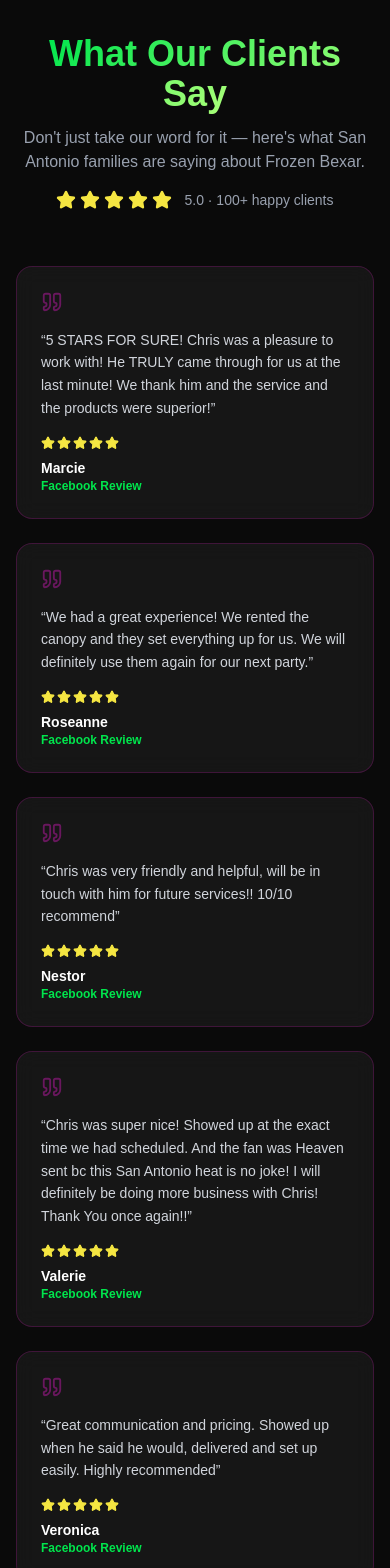
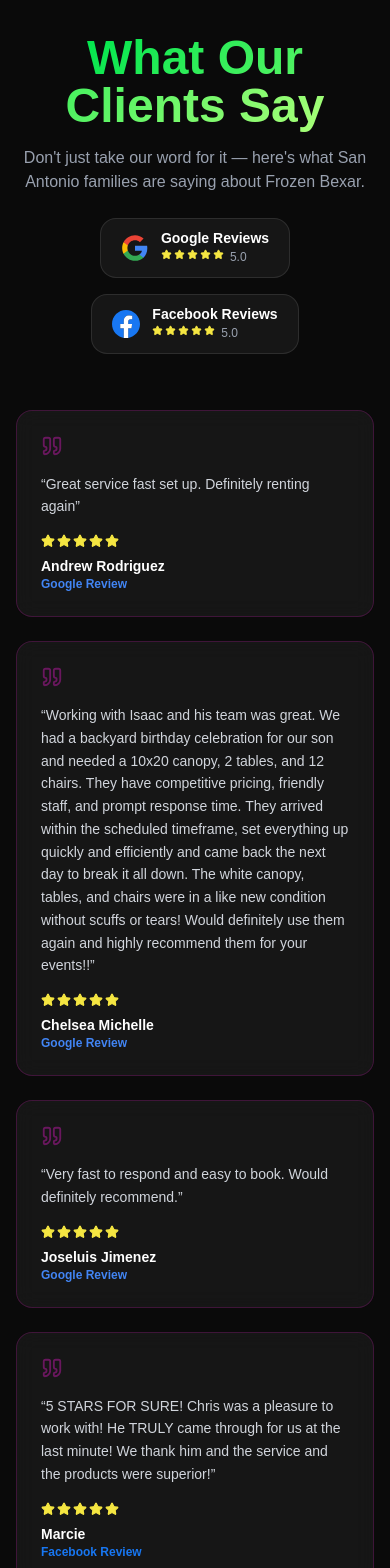
Before and after one commit to founderai/frozenbexar, a Next.js app: page / in a window 390 px wide. Shown: the part 5300-6868 px from the top of the page. Built offline with nearby package versions, Linux system fonts and the light colour scheme.

Commit message:
Add 3 Google reviews, platform badges with Google/Facebook logos, source labels on cards

```diff
--- a/app/page.tsx
+++ b/app/page.tsx
@@ -14,52 +14,21 @@
   { icon: <PartyPopper size={32} className="text-[#00e64d]" />, name: "Full Event Packages", desc: "Bundle everything together and save — ask us about packages!" },
 ];
 
+const GOOGLE_URL = "https://www.google.com/search?q=frozen+bexar+reviews";
+
 const reviews = [
-  {
-    name: "Marcie",
-    rating: 5,
-    text: "5 STARS FOR SURE! Chris was a pleasure to work with! He TRULY came through for us at the last minute! We thank him and the service and the products were superior!",
-  },
-  {
-    name: "Roseanne",
-    rating: 5,
-    text: "We had a great experience! We rented the canopy and they set everything up for us. We will definitely use them again for our next party.",
-  },
-  {
-    name: "Nestor",
-    rating: 5,
-    text: "Chris was very friendly and helpful, will be in touch with him for future services!! 10/10 recommend",
-  },
-  {
-    name: "Valerie",
-    rating: 5,
-    text: "Chris was super nice! Showed up at the exact time we had scheduled. And the fan was Heaven sent bc this San Antonio heat is no joke! I will definitely be doing more business with Chris! Thank You once again!!",
-  },
-  {
-    name: "Veronica",
-    rating: 5,
-    text: "Great communication and pricing. Showed up when he said he would, delivered and set up easily. Highly recommended",
-  },
-  {
-    name: "Serina",
-    rating: 5,
-    text: "10/10 service! Quick to reply and fairly priced! We'll definitely be booking again for other events!",
-  },
-  {
-    name: "Tiffany",
-    rating: 5,
-    text: "Amazing service! Great communication - dropped off early & explained everything to make sure we were good to go for our daughter's birthday party, and then picked up the next day making the rental convenient and easy. It was great having the fan to keep our guest cool at our party in hot weather. Highly recommend!",
-  },
-  {
-    name: "Desiree",
-    rating: 5,
-    text: "Extremely easy use of the margarita machine! Chris was very professional on explaining step by step, which made the machine a hit at our event!! :)",
-  },
-  {
-    name: "Sabrina",
-    rating: 5,
-    text: "Margaritas were a big hit didn't expect to run out so fast. I contacted the seller and he saved the party by bringing more. Would highly recommend him and definitely use him again for future events.",
-  },
+  { name: "Andrew Rodriguez", rating: 5, source: "google", text: "Great service fast set up. Definitely renting again" },
+  { name: "Chelsea Michelle",  rating: 5, source: "google", text: "Working with Isaac and his team was great. We had a backyard birthday celebration for our son and needed a 10x20 canopy, 2 tables, and 12 chairs. They have competitive pricing, friendly staff, and prompt response time. They arrived within the scheduled timeframe, set everything up quickly and efficiently and came back the next day to break it all down. The white canopy, tables, and chairs were in a like new condition without scuffs or tears! Would definitely use them again and highly recommend them for your events!!" },
+  { name: "Joseluis Jimenez",  rating: 5, source: "google", text: "Very fast to respond and easy to book. Would definitely recommend." },
+  { name: "Marcie",   rating: 5, source: "facebook", text: "5 STARS FOR SURE! Chris was a pleasure to work with! He TRULY came through for us at the last minute! We thank him and the service and the products were superior!" },
+  { name: "Roseanne", rating: 5, source: "facebook", text: "We had a great experience! We rented the canopy and they set everything up for us. We will definitely use them again for our next party." },
+  { name: "Nestor",   rating: 5, source: "facebook", text: "Chris was very friendly and helpful, will be in touch with him for future services!! 10/10 recommend" },
+  { name: "Valerie",  rating: 5, source: "facebook", text: "Chris was super nice! Showed up at the exact time we had scheduled. And the fan was Heaven sent bc this San Antonio heat is no joke! I will definitely be doing more business with Chris! Thank You once again!!" },
+  { name: "Veronica", rating: 5, source: "facebook", text: "Great communication and pricing. Showed up when he said he would, delivered and set up easily. Highly recommended" },
+  { name: "Serina",   rating: 5, source: "facebook", text: "10/10 service! Quick to reply and fairly priced! We'll definitely be booking again for other events!" },
+  { name: "Tiffany",  rating: 5, source: "facebook", text: "Amazing service! Great communication - dropped off early & explained everything to make sure we were good to go for our daughter's birthday party, and then picked up the next day making the rental convenient and easy. It was great having the fan to keep our guest cool at our party in hot weather. Highly recommend!" },
+  { name: "Desiree",  rating: 5, source: "facebook", text: "Extremely easy use of the margarita machine! Chris was very professional on explaining step by step, which made the machine a hit at our event!! :)" },
+  { name: "Sabrina",  rating: 5, source: "facebook", text: "Margaritas were a big hit didn't expect to run out so fast. I contacted the seller and he saved the party by bringing more. Would highly recommend him and definitely use him again for future events." },
 ];
 
 const whyUs = [
@@ -265,15 +234,45 @@
       <section className="py-24 bg-[#0a0a0a]">
         <div className="max-w-7xl mx-auto px-4 sm:px-6 lg:px-8">
           <div className="text-center mb-14">
-            <h2 className="text-4xl font-black mb-3">
+            <h2 className="text-5xl sm:text-6xl font-black mb-4">
               <span style={{ background: "linear-gradient(135deg,#00e64d,#a8ff78)", WebkitBackgroundClip: "text", WebkitTextFillColor: "transparent" }}>
                 What Our Clients Say
               </span>
             </h2>
-            <p className="text-gray-400 max-w-xl mx-auto">Don&apos;t just take our word for it — here&apos;s what San Antonio families are saying about Frozen Bexar.</p>
-            <div className="flex justify-center gap-1 mt-4">
-              {[1,2,3,4,5].map((s) => <Star key={s} size={20} className="text-[#f5e642] fill-[#f5e642]" />)}
-              <span className="ml-2 text-gray-400 text-sm self-center">5.0 · 100+ happy clients</span>
+            <p className="text-gray-400 max-w-xl mx-auto mb-6">Don&apos;t just take our word for it — here&apos;s what San Antonio families are saying about Frozen Bexar.</p>
+            {/* Platform badges */}
+            <div className="flex justify-center gap-4 flex-wrap">
+              {/* Google badge */}
+              <a href={GOOGLE_URL} target="_blank" rel="noopener noreferrer"
+                className="flex items-center gap-3 px-5 py-3 rounded-2xl border border-white/10 bg-white/5 hover:bg-white/10 transition-all hover:scale-105 group">
+                <svg viewBox="0 0 24 24" width="28" height="28" xmlns="http://www.w3.org/2000/svg">
+                  <path d="M22.56 12.25c0-.78-.07-1.53-.2-2.25H12v4.26h5.92c-.26 1.37-1.04 2.53-2.21 3.31v2.77h3.57c2.08-1.92 3.28-4.74 3.28-8.09z" fill="#4285F4"/>
+                  <path d="M12 23c2.97 0 5.46-.98 7.28-2.66l-3.57-2.77c-.98.66-2.23 1.06-3.71 1.06-2.86 0-5.29-1.93-6.16-4.53H2.18v2.84C3.99 20.53 7.7 23 12 23z" fill="#34A853"/>
+                  <path d="M5.84 14.09c-.22-.66-.35-1.36-.35-2.09s.13-1.43.35-2.09V7.07H2.18C1.43 8.55 1 10.22 1 12s.43 3.45 1.18 4.93l3.66-2.84z" fill="#FBBC05"/>
+                  <path d="M12 5.38c1.62 0 3.06.56 4.21 1.64l3.15-3.15C17.45 2.09 14.97 1 12 1 7.7 1 3.99 3.47 2.18 7.07l3.66 2.84c.87-2.6 3.3-4.53 6.16-4.53z" fill="#EA4335"/>
+                </svg>
+                <div className="text-left">
+                  <p className="text-white font-black text-sm leading-none">Google Reviews</p>
+                  <div className="flex gap-0.5 mt-1">
+                    {[1,2,3,4,5].map(s => <Star key={s} size={11} className="text-[#f5e642] fill-[#f5e642]" />)}
+                    <span className="text-gray-400 text-xs ml-1">5.0</span>
+                  </div>
+                </div>
+              </a>
+              {/* Facebook badge */}
+              <div className="flex items-center gap-3 px-5 py-3 rounded-2xl border border-white/10 bg-white/5">
+                <svg viewBox="0 0 24 24" width="28" height="28" xmlns="http://www.w3.org/2000/svg">
+                  <path d="M24 12.073c0-6.627-5.373-12-12-12s-12 5.373-12 12c0 5.99 4.388 10.954 10.125 11.854v-8.385H7.078v-3.47h3.047V9.43c0-3.007 1.792-4.669 4.533-4.669 1.312 0 2.686.235 2.686.235v2.953H15.83c-1.491 0-1.956.925-1.956 1.874v2.25h3.328l-.532 3.47h-2.796v8.385C19.612 23.027 24 18.062 24 12.073z" fill="#1877F2"/>
+                  <path d="M16.671 15.543l.532-3.47h-3.328v-2.25c0-.949.465-1.874 1.956-1.874h1.513V4.996s-1.374-.235-2.686-.235c-2.741 0-4.533 1.662-4.533 4.669v2.643H7.078v3.47h3.047v8.385a12.09 12.09 0 003.75 0v-8.385h2.796z" fill="#fff"/>
+                </svg>
+                <div className="text-left">
+                  <p className="text-white font-black text-sm leading-none">Facebook Reviews</p>
+                  <div className="flex gap-0.5 mt-1">
+                    {[1,2,3,4,5].map(s => <Star key={s} size={11} className="text-[#f5e642] fill-[#f5e642]" />)}
+                    <span className="text-gray-400 text-xs ml-1">5.0</span>
+                  </div>
+                </div>
+              </div>
             </div>
           </div>
 
@@ -289,7 +288,11 @@
                     ))}
                   </div>
                   <p className="text-white font-bold text-sm">{r.name}</p>
-                  <p className="text-[#00e64d] text-xs font-semibold">Facebook Review</p>
+                  {r.source === "google" ? (
+                    <p className="text-xs font-semibold" style={{ color: "#4285F4" }}>Google Review</p>
+                  ) : (
+                    <p className="text-xs font-semibold" style={{ color: "#1877F2" }}>Facebook Review</p>
+                  )}
                 </div>
               </div>
             ))}
```
